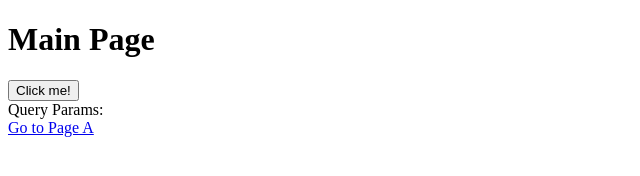
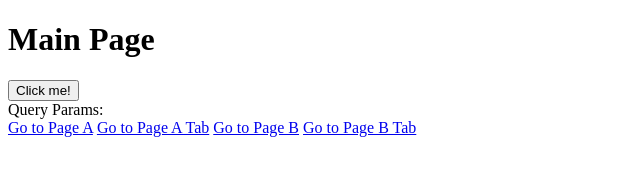
Before and after one commit to alh-maruyama/dummy_page.io, a plain HTML site: page index.html in a window 1280 px wide. Shown: the whole page, without its empty margins (0-640 px from the left). Drawn offline with Linux system fonts and the light colour scheme.

Commit message:
Update index.html

```diff
--- a/index.html
+++ b/index.html
@@ -20,5 +20,8 @@
   <button onclick="helloWorld()">Click me!</button>
   <div id="queryParams"></div>
   <a href="pageA.html">Go to Page A</a>
+  <a href="pageA.html" target="_blank" rel="noopener noreferrer">Go to Page A Tab</a>
+  <a href="https://shiki-naoya.github.io/iframe-dummy/">Go to Page B</a>
+  <a href="https://shiki-naoya.github.io/iframe-dummy/" target="_blank" rel="noopener noreferrer">Go to Page B Tab</a>
 </body>
 </html>
```
